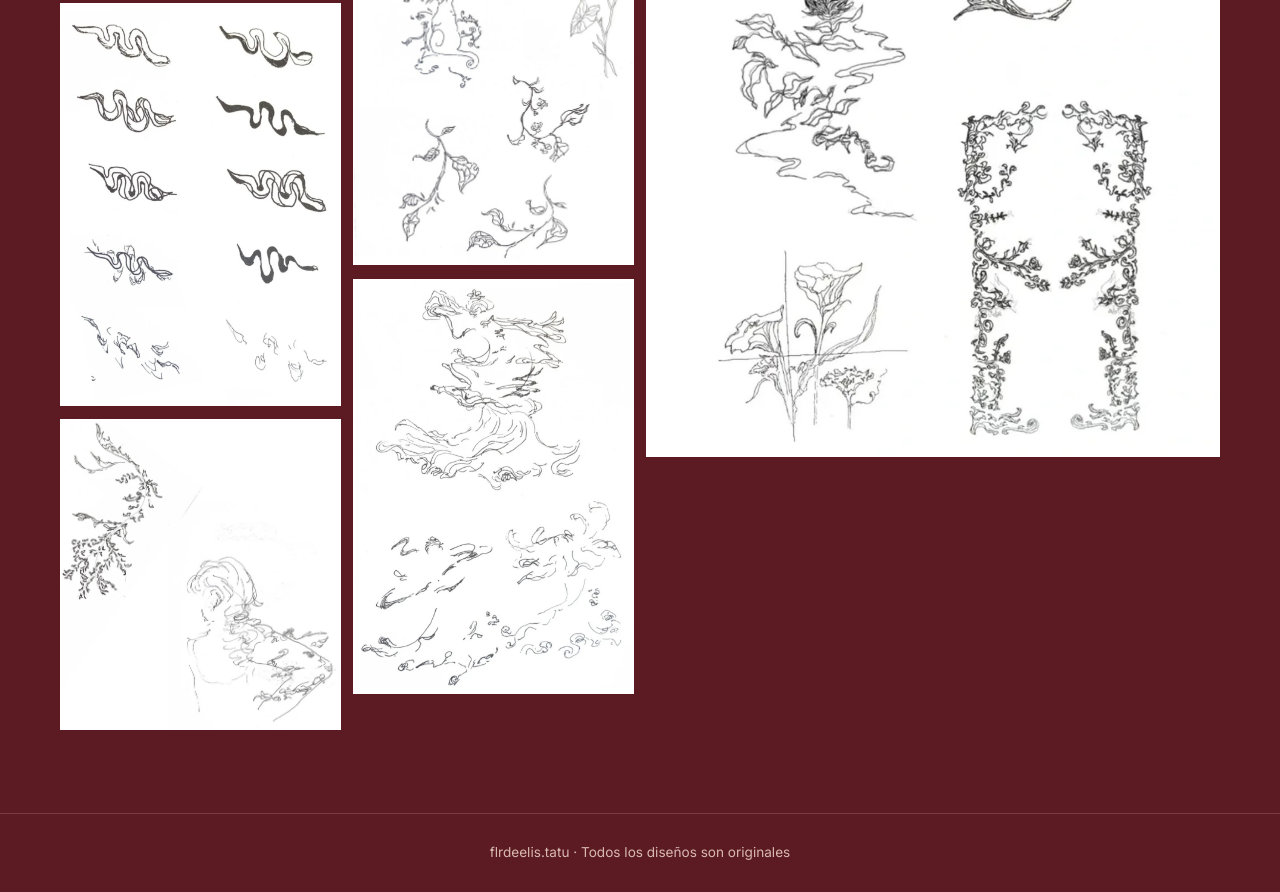
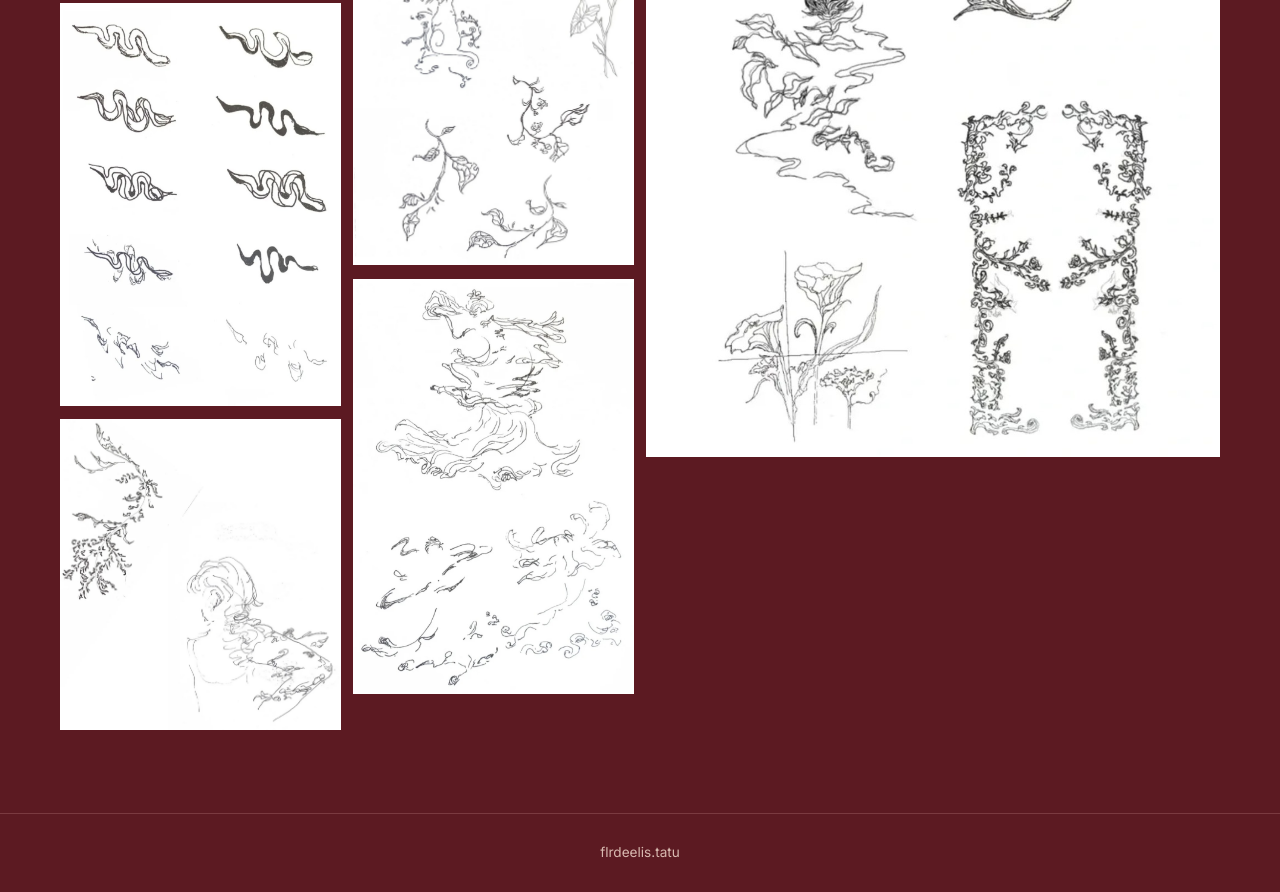
Before and after one commit to flrdeelis/flrdeelis.github.io, a plain HTML site: page index.html in a window 1280 px wide. Shown: the part 4909-5801 px from the top of the page. Drawn offline with nearby package versions, Linux system fonts and the light colour scheme.

Commit message:
Quitar frase del pie de página
Co-Authored-By: Claude Opus 5.5 <noreply@anthropic.com>
Claude-Session: https://claude.ai/code/session_018Gmr6fBinZKqPYCLzS3vwv

```diff
--- a/index.html
+++ b/index.html
@@ -171,7 +171,7 @@
 
 </main>
 
-<footer><span id="pie">flrdeelis.tatu</span> · Todos los diseños son originales</footer>
+<footer><span id="pie">flrdeelis.tatu</span></footer>
 
 <div class="visor" id="visor" role="dialog" aria-label="Foto ampliada">
   <button class="cerrar" aria-label="Cerrar">×</button>
```
